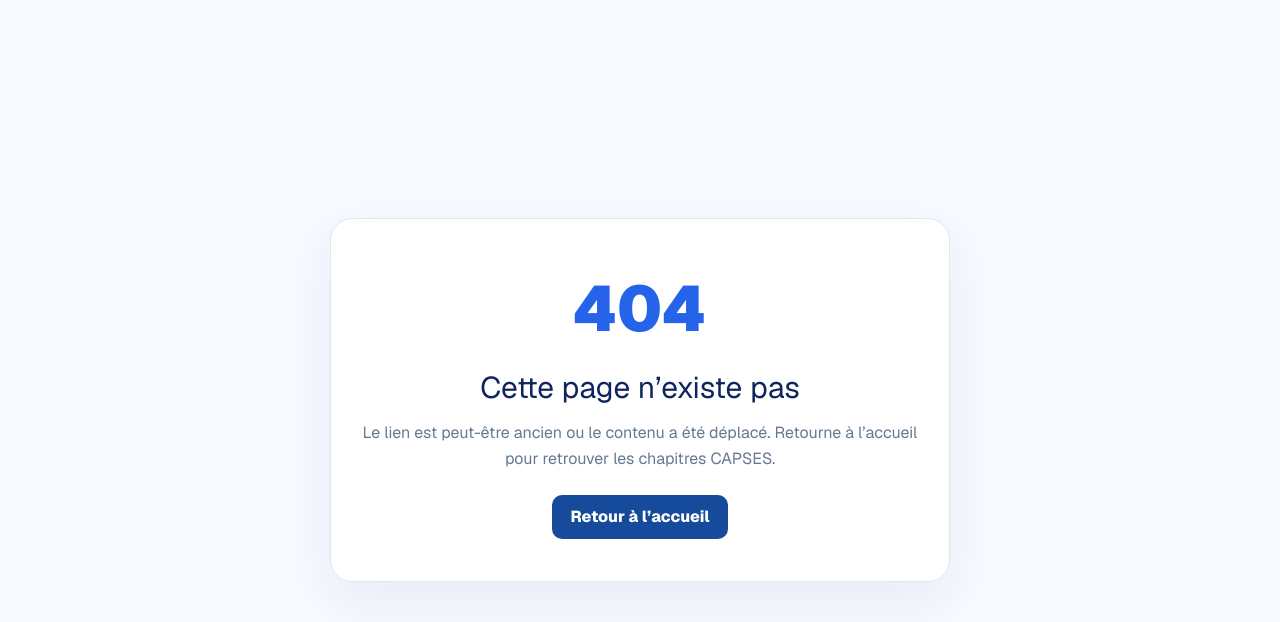
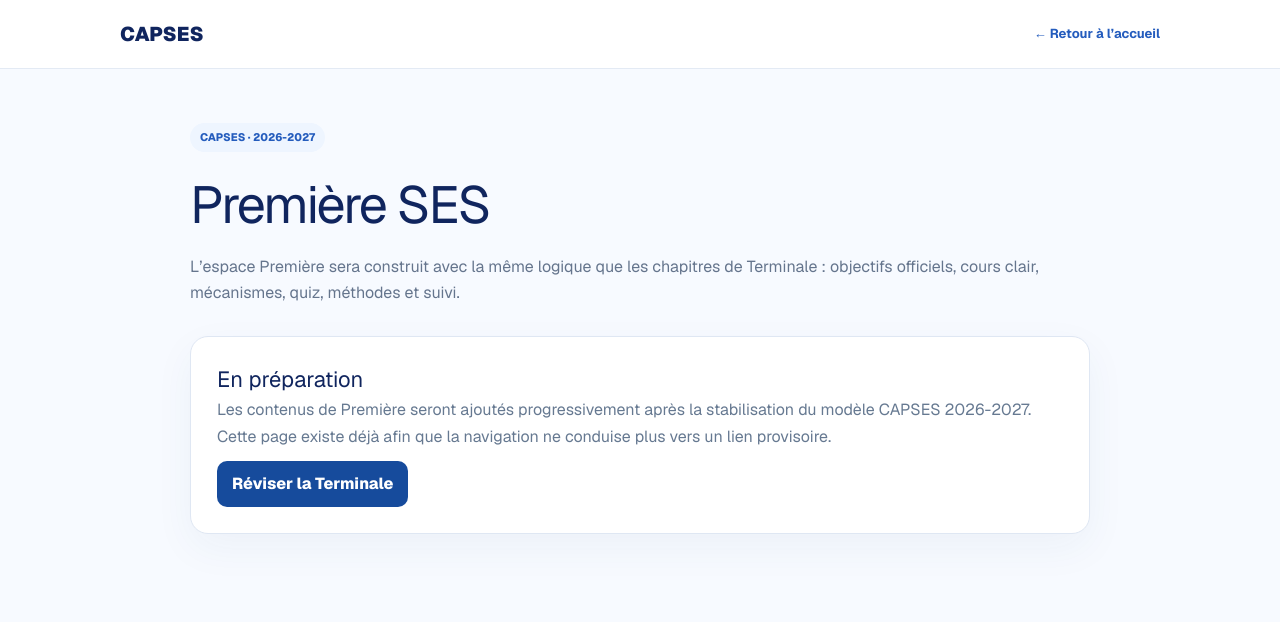
Before and after one commit to menceco-dakasier/capses, a Next.js app: page /premiere in a window 1280 px wide. Before the commit this address had no page. Shown: the top 622 px of the page. Built offline with nearby package versions, Linux system fonts and the light colour scheme.

Commit message:
ux: créer la page Première

```diff
--- /dev/null
+++ b/src/app/premiere/page.tsx
@@ -0,0 +1,24 @@
+import Link from "next/link";
+
+export default function Page() {
+  return (
+    <main style={{minHeight:"100vh",background:"#f7faff",color:"#10255e",fontFamily:"var(--font-geist-sans), Arial, sans-serif"}}>
+      <header style={{borderBottom:"1px solid #e3eaf4",background:"white"}}>
+        <div style={{width:"min(1040px, calc(100% - 32px))",minHeight:68,margin:"0 auto",display:"flex",alignItems:"center",justifyContent:"space-between",gap:16}}>
+          <Link href="/" style={{color:"#10255e",fontWeight:900,textDecoration:"none",fontSize:20}}>CAPSES</Link>
+          <Link href="/" style={{color:"#245cbd",textDecoration:"none",fontWeight:700,fontSize:13}}>← Retour à l’accueil</Link>
+        </div>
+      </header>
+      <div style={{width:"min(900px, calc(100% - 32px))",margin:"0 auto",padding:"54px 0 70px"}}>
+        <div style={{display:"inline-flex",padding:"6px 10px",borderRadius:999,background:"#eef5ff",color:"#245cbd",fontSize:11,fontWeight:800}}>CAPSES · 2026-2027</div>
+        <h1 style={{margin:"14px 0 10px",fontSize:"clamp(34px,6vw,52px)",letterSpacing:"-.04em"}}>Première SES</h1>
+        <p style={{margin:"0 0 30px",color:"#65758d",fontSize:16,lineHeight:1.65}}>L’espace Première sera construit avec la même logique que les chapitres de Terminale : objectifs officiels, cours clair, mécanismes, quiz, méthodes et suivi.</p>
+        <section style={{padding:26,border:"1px solid #dfe7f3",borderRadius:18,background:"white",boxShadow:"0 14px 40px rgba(38,70,114,.05)"}}>
+          <h2 style={{marginTop:0,fontSize:22}}>En préparation</h2>
+   <p style={{color:"#667991",lineHeight:1.7}}>Les contenus de Première seront ajoutés progressivement après la stabilisation du modèle CAPSES 2026-2027. Cette page existe déjà afin que la navigation ne conduise plus vers un lien provisoire.</p>
+   <Link href="/" style={{display:"inline-flex",marginTop:10,padding:"11px 15px",borderRadius:10,background:"#164b9c",color:"white",textDecoration:"none",fontWeight:800}}>Réviser la Terminale</Link>
+        </section>
+      </div>
+    </main>
+  );
+}
```
